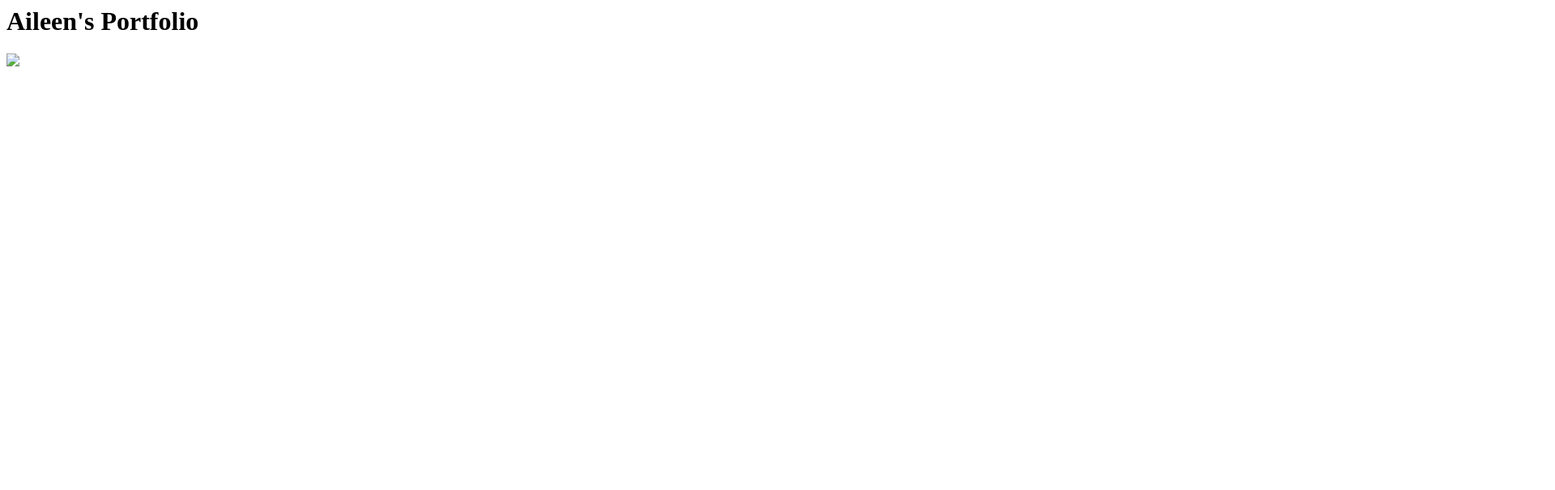
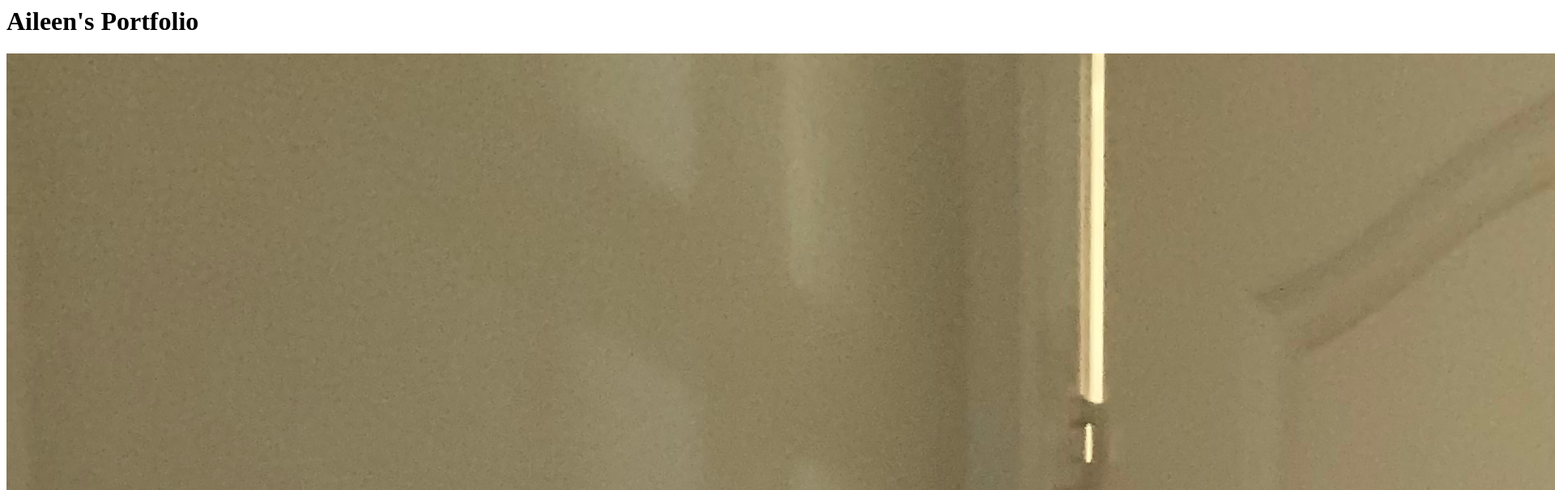
Before and after one commit to LeenM444/LeenM444.github.io, a plain HTML site: page index.html in a window 1280 px wide. Shown: the top 605 px of the page at 81% size, 1920 px wide, since content can reach past the window. Drawn offline with Linux system fonts and the light colour scheme.

Commit message:
Add files via upload

```diff
--- a/index.html
+++ b/index.html
@@ -1,4 +1,4 @@
 <html>
     <h1>Aileen's Portfolio</h1>
-    <img src= "LeeM444/bioPic.JPG" />
+    <img src="bioPic.JPG">
 </html>
```
